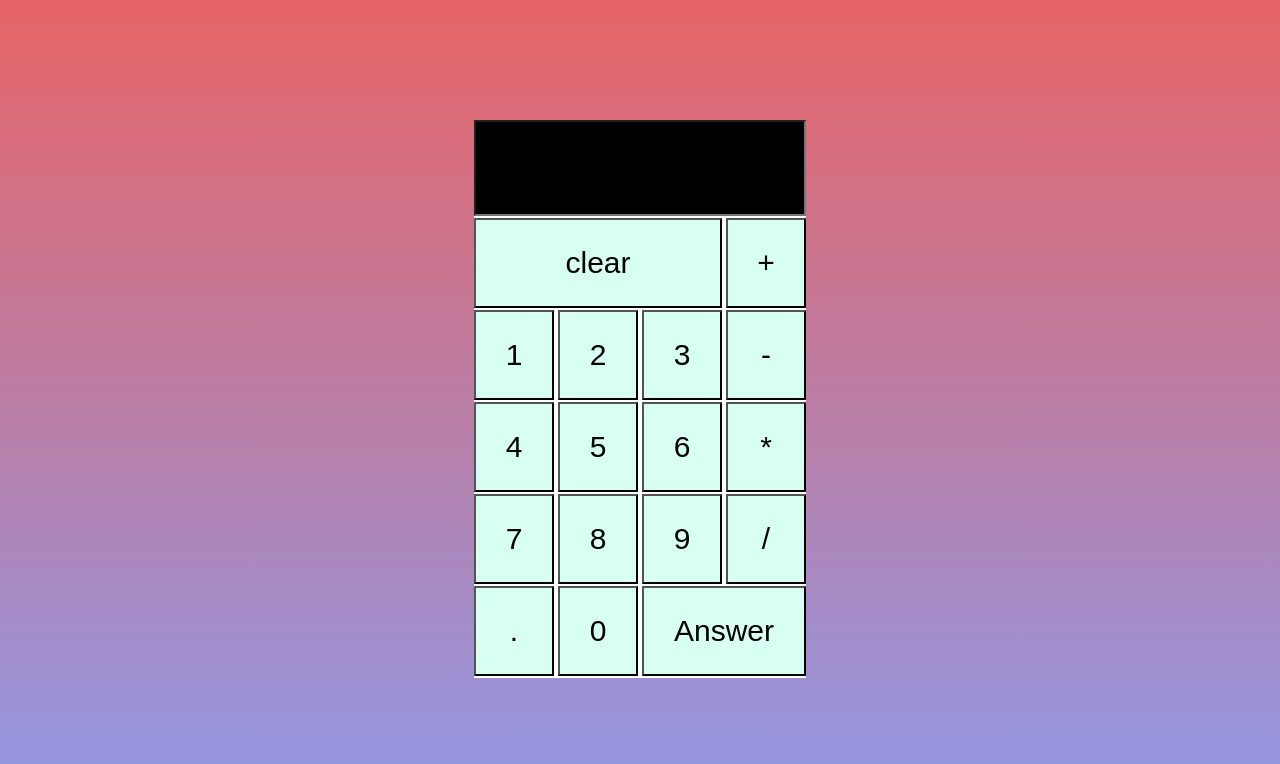
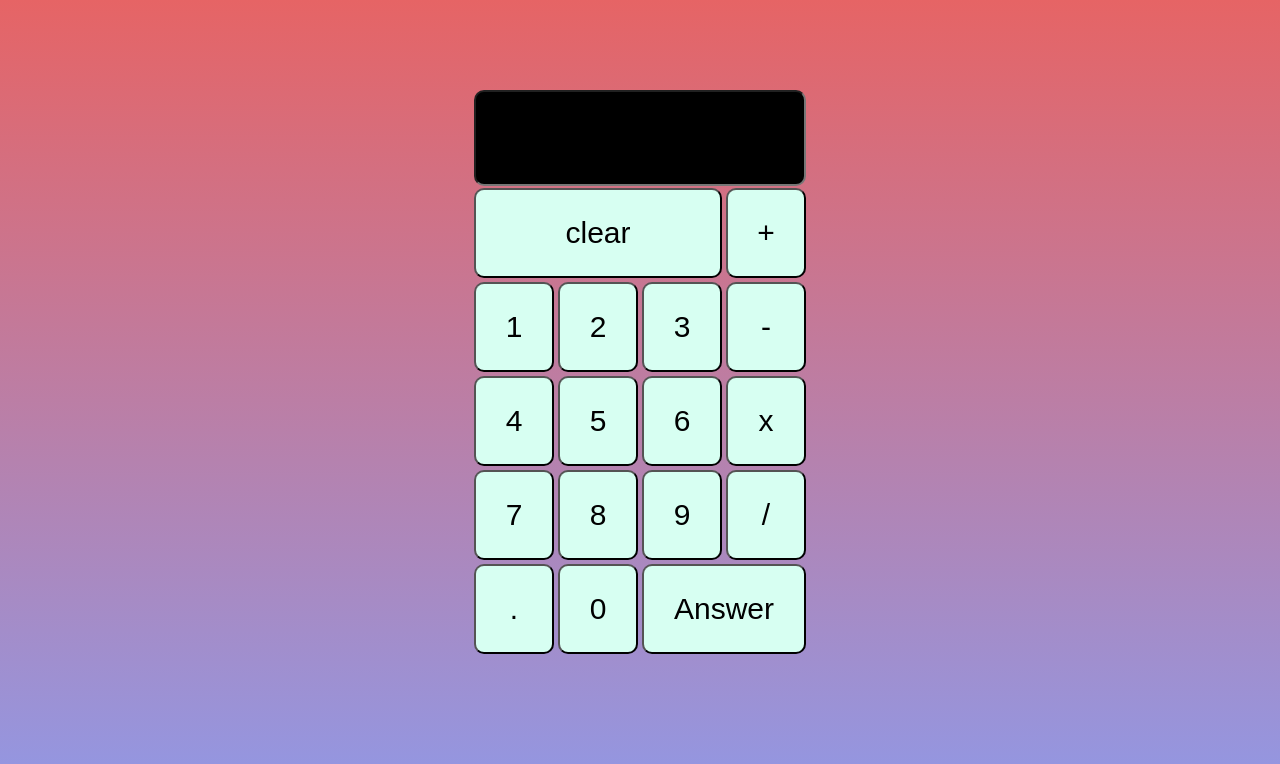
Before and after one commit to Abhiiix0/Calculator, a plain HTML site: page index.html in a window 1280 px wide. Drawn offline with Linux system fonts and the light colour scheme.

Commit message:
Update index.html

```diff
--- a/index.html
+++ b/index.html
@@ -14,13 +14,11 @@
             background-attachment: fixed;
         }
 
-        form{
-            background-color: white;
-        }
+
         .calcy {
             display: flex;
             justify-content: center;
-            margin-top: 120px;
+            margin-top: 90px;
         }
 
         .calcy input{
@@ -28,8 +26,9 @@
             height: 90px;
             background-color: rgb(215, 255, 242);
             font-size: 30px;
-            margin-bottom: 2px;
+            margin-bottom: 4px;
             font-family: Arial, Helvetica, sans-serif;
+            border-radius: 10px;
         }
         .calcy input:hover{
             background-color: rgb(164, 247, 220);
@@ -71,7 +70,7 @@
                 <input type="button" value="4" onclick="form.answer.value += '4'">
                 <input type="button" value="5" onclick="form.answer.value += '5'">
                 <input type="button" value="6" onclick="form.answer.value += '6'">
-                <input type="button" value="*" onclick="form.answer.value += '*'">
+                <input type="button" value="x" onclick="form.answer.value += '*'">
                 <br>
                 <input type="button" value="7" onclick="form.answer.value += '7'">
                 <input type="button" value="8" onclick="form.answer.value += '8'">
```
